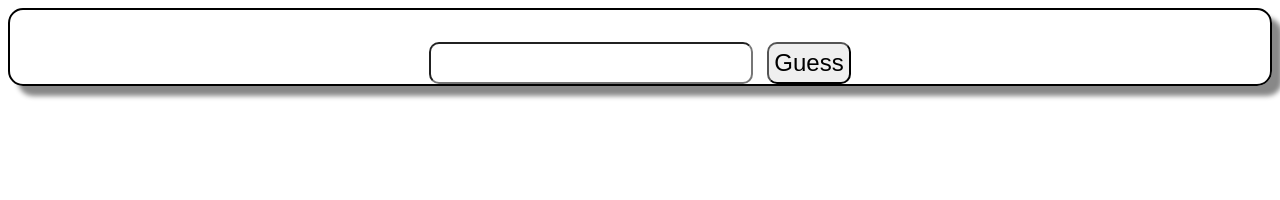
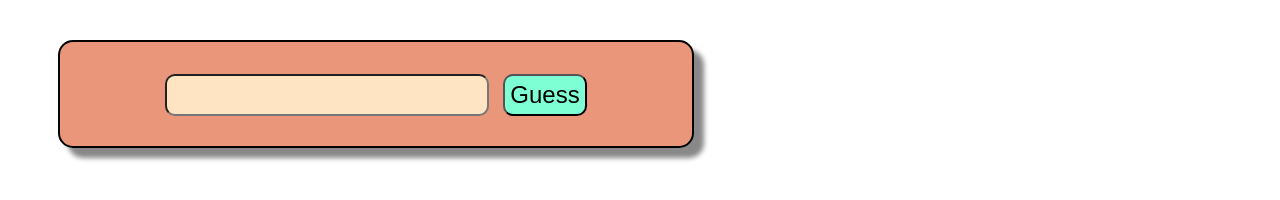
Before and after one commit to fadumasaidcodes/word-guess, a plain HTML site: page index.html in a window 1280 px wide. Drawn offline with Linux system fonts and the light colour scheme.

Commit message:
added the margin and background colour

```diff
--- a/style.css
+++ b/style.css
@@ -3,6 +3,11 @@
     border: 2px solid black;
     border-radius: 15px;
     box-shadow: 10px 10px 5px #888888;
+    width: 50%;
+    margin-top:40px;
+    margin-left: 50px;
+    background-color: darksalmon;
+
   }
 
   #word {
@@ -27,10 +32,13 @@
     padding: 5px;
     margin-right: 10px;
     border-radius: 10px;
+    margin-bottom: 30px;
+    background-color: bisque;
   }
 
   button {
     font-size: 1.5em;
     padding: 5px;
     border-radius: 10px;
+    background-color: aquamarine;
   }
```
